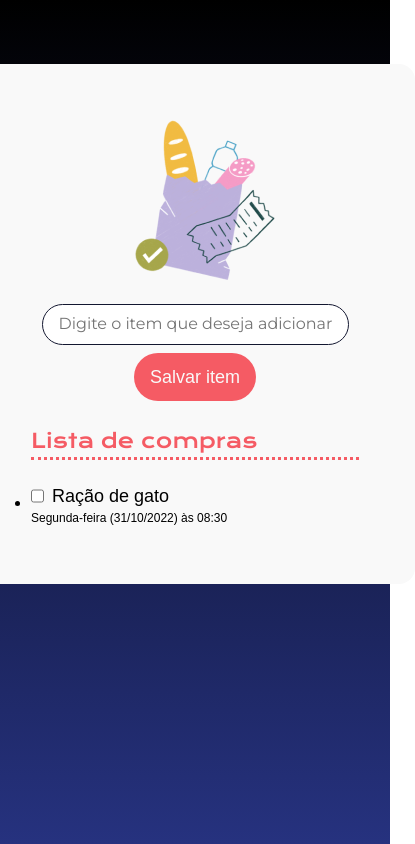
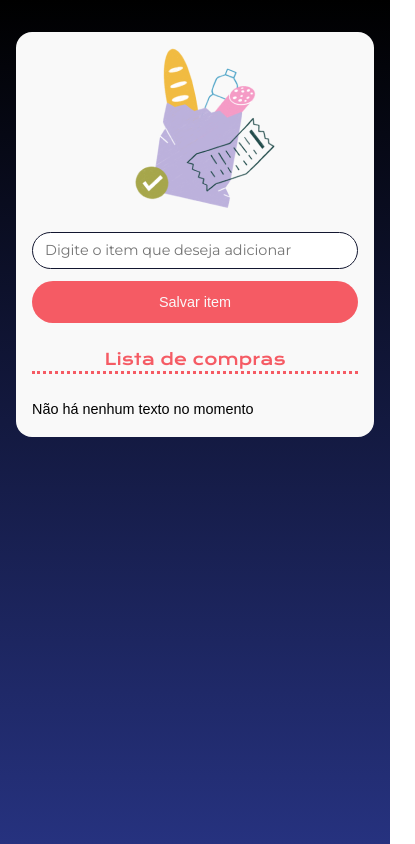
Before and after one commit to Mr-Thales-Reis/Projeto_Front_End, a plain HTML site: page Construindo_paginas_dinamicas/index.html in a window 390 px wide. Shown: the whole page, 415 px wide, since content can reach past the window. Drawn offline with nearby package versions, Linux system fonts and the light colour scheme; a web font is replaced by a local one.

Commit message:
Finalização do Projeto

```diff
--- a/Construindo_paginas_dinamicas/Styles.css
+++ b/Construindo_paginas_dinamicas/Styles.css
@@ -17,24 +17,22 @@
 body {
     background: var(--degrade-azul);
     background-repeat: no-repeat;
-    height: 100vh;
-
+    min-height: 100vh;
     display: flex;
     flex-direction: column;
     align-items: center;
+    padding: 16px;
 }
 
 main {
     background-color: var(--neutro);
-    margin-top: 64px;
-
+    margin-top: 32px;
     display: flex;
     flex-direction: column;
     gap: 24px;
-
-    width: 440px;
-    padding: 56px;
-
+    width: 100%;
+    max-width: 480px;
+    padding: 32px 24px;
     align-items: center;
     border-radius: 16px;
 }
@@ -42,22 +40,24 @@ main {
 h2 {
     font-family: var(--fonte-titulo);
     color: var(--cor-primaria);
-    font-size: 20px;
+    font-size: 1.25rem;
     font-weight: 400;
-    line-height: 32px;
+    line-height: 1.5rem;
+    text-align: center;
 }
 
 hr {
     border: none;
     border-bottom: 3px dotted var(--cor-primaria);
     margin-bottom: 24px;
+    width: 100%;
 }
 
 p {
     font-family: var(--fonte-texto);
-    font-size: 18px;
+    font-size: 1rem;
     font-weight: 400;
-    line-height: 24px;
+    line-height: 1.4rem;
     text-align: left;
 }
 
@@ -66,15 +66,14 @@ p {
     padding: 12px 16px;
     border-radius: 24px;
     border: 1px solid var(--preto);
-    width: 307px;
-
+    width: 100%;
     font-family: var(--fonte-texto);
 }
 
 .input-item::placeholder {
     font-family: "Montserrat", sans-serif;
-    font-size: 16px;
-    line-height: 19px;
+    font-size: 0.9rem;
+    line-height: 1.2rem;
 }
 
 .button-item {
@@ -83,26 +82,33 @@ p {
     background-color: var(--cor-primaria);
     color: var(--neutro);
     font-family: var(--fonte-texto);
-    font-size: 18px;
+    font-size: 1rem;
     font-weight: 400;
-    line-height: 24px;
+    line-height: 1.4rem;
     border: none;
+    width: 100%;
+    max-width: 300px;
 }
 
 form {
     display: flex;
     flex-direction: column;
     align-items: center;
-    gap: 8px;
+    gap: 12px;
+    width: 100%;
 }
 
 .lista-item-container {
     display: flex;
+    align-items: center;
     gap: 8px;
+    width: 100%;
+    justify-content: flex-start;
 }
-x
+
 ul {
     list-style-type: none;
+    width: 100%;
 }
 
 .input-checkbox {
@@ -116,6 +122,7 @@ ul {
     border: 1px solid var(--preto);
     cursor: pointer;
     border-radius: 4px;
+    flex-shrink: 0;
 }
 
 .checked {
@@ -130,16 +137,14 @@ ul {
     top: -10%;
     width: 5px;
     height: 14px;
-
     border-top: 2px solid var(--neutro);
     border-left: 2px solid var(--neutro);
-
     transform: rotate(-140deg);
 }
 
 .texto-data {
-    font-size: 12px;
-    line-height: 20px;
+    font-size: 0.75rem;
+    line-height: 1.25rem;
 }
 
 .item-lista-button {
@@ -150,3 +155,41 @@ ul {
 .container-lista {
     width: 100%;
 }
+
+@media (max-width: 768px) {
+    main {
+        padding: 24px 16px;
+    }
+
+    h2 {
+        font-size: 1.1rem;
+    }
+
+    p {
+        font-size: 0.9rem;
+    }
+
+    .button-item {
+        max-width: 100%;
+    }
+}
+
+@media (max-width: 480px) {
+    main {
+        margin-top: 16px;
+        padding: 16px;
+    }
+
+    h2 {
+        font-size: 1rem;
+    }
+
+    .input-item {
+        padding: 10px 12px;
+    }
+
+    .button-item {
+        font-size: 0.9rem;
+        padding: 10px;
+    }
+}
--- a/Construindo_paginas_dinamicas/index.html
+++ b/Construindo_paginas_dinamicas/index.html
@@ -30,17 +30,10 @@
         <h2>Lista de compras</h2>
         <hr />
 
-        <ul id="lista-de-compras">
-          <li>
-            <div class="lista-item-container">
-              <input type="checkbox" id="checkbox-1" />
-              <p>Ração de gato</p>
-            </div>
-            <p class="texto-data">Segunda-feira (31/10/2022) às 08:30</p>
-          </li>
-        </ul>
+        <ul id="lista-de-compras"></ul>
+        <p class="mensagem-lista-vazia">Não há nenhum texto no momento</p>
       </div>
     </main>
-    <script defer src="index.js"></script>
+    <script type="module" src="index.js" ></script>
   </body>
 </html>
--- a/Construindo_paginas_dinamicas/index.js
+++ b/Construindo_paginas_dinamicas/index.js
@@ -1,50 +1,17 @@
-const inputItem = document.getElementById("input-item")
-let contador = 0;
+import { criarItemDaLista } from "./scripts/CriarItemDaLista.js";
+import  verificarListaVazia  from "./scripts/verificarListaVazia.js";
+
+const botaoAdicionar = document.getElementById("adicionar-item")
 const listaDeCompras = document.getElementById("lista-de-compras")
 
-const botaoAdicionar = document.getElementById("adicionar-item")
 
 botaoAdicionar.addEventListener("click", (evento) => {
     evento.preventDefault();
-    console.log(inputItem.value)
-    if(inputItem.value === ""){
-        alert("Você se esqueceu de preencher!!")
-        return
-    }
-
-    const itemDaLista = document.createElement("li")
-    const containerItemDaLista = document.createElement("div")
-    containerItemDaLista.classList.add("lista-item-container")
-    const inputCheckbox = document.createElement("input");
-    inputCheckbox.type = "checkbox";
-    inputCheckbox.id = "checkbox-" + contador++;
-    const nomeItem = document.createElement('p')
-    nomeItem.innerText = inputItem.value;
-
-    inputCheckbox.addEventListener("click", function(){
-        if(inputCheckbox.checked){
-            nomeItem.style.textDecoration = 'line-through';
-        }else{
-            nomeItem.style.textDecoration = 'none';
-        }
-    })
-
-    containerItemDaLista.appendChild(inputCheckbox);
-    containerItemDaLista.appendChild(nomeItem);
-    itemDaLista.appendChild(containerItemDaLista)
-
-    const diaDaSemana = new Date().toLocaleDateString("pt-br", {weekday: "long"})
-    const data = new Date().toLocaleDateString("pt-br")
-    const hora = new Date().toLocaleString("pt-br", {hour: "numeric", minute: "numeric"})
-
-    const dataCompleta = `${diaDaSemana} (${data} ás ${hora})`
-    const itemData = document.createElement("p")
-    itemData.innerText = dataCompleta;
-    itemData.classList.add("texto-data")
-
-    itemDaLista.appendChild(itemData)
+    const itemDaLista = criarItemDaLista();
+    listaDeCompras.appendChild(itemDaLista)
+    verificarListaVazia(listaDeCompras);
+})
 
 
-    listaDeCompras.appendChild(itemDaLista)
 
-})
+verificarListaVazia(listaDeCompras);
--- /dev/null
+++ b/Construindo_paginas_dinamicas/scripts/CriarItemDaLista.js
@@ -0,0 +1,45 @@
+import gerarDiaDaSemana from "./gerarDiadaSemana.js";
+
+const inputItem = document.getElementById("input-item")
+const listaDeCompras = document.getElementById("lista-de-compras")
+let contador = 0;
+
+export function criarItemDaLista(){
+
+    console.log(inputItem.value)
+    if(inputItem.value === ""){
+        alert("Você se esqueceu de preencher!!")
+        return
+    }
+
+    const itemDaLista = document.createElement("li")
+    const containerItemDaLista = document.createElement("div")
+    containerItemDaLista.classList.add("lista-item-container")
+    const inputCheckbox = document.createElement("input");
+    inputCheckbox.type = "checkbox";
+    inputCheckbox.id = "checkbox-" + contador++;
+    const nomeItem = document.createElement('p')
+    nomeItem.innerText = inputItem.value;
+
+    inputCheckbox.addEventListener("click", function(){
+        if(inputCheckbox.checked){
+            nomeItem.style.textDecoration = 'line-through';
+        }else{
+            nomeItem.style.textDecoration = 'none';
+        }
+    })
+
+    containerItemDaLista.appendChild(inputCheckbox);
+    containerItemDaLista.appendChild(nomeItem);
+    itemDaLista.appendChild(containerItemDaLista)
+
+    const dataCompleta = gerarDiaDaSemana();
+
+    const itemData = document.createElement("p")
+    itemData.innerText = dataCompleta;
+    itemData.classList.add("texto-data")
+
+    itemDaLista.appendChild(itemData)
+
+    return itemDaLista
+}
--- /dev/null
+++ b/Construindo_paginas_dinamicas/scripts/gerarDiadaSemana.js
@@ -0,0 +1,10 @@
+function gerarDiaDaSemana(){
+    const diaDaSemana = new Date().toLocaleDateString("pt-br", {weekday: "long"})
+    const data = new Date().toLocaleDateString("pt-br")
+    const hora = new Date().toLocaleString("pt-br", {hour: "numeric", minute: "numeric"})
+    const dataCompleta = `${diaDaSemana} (${data} ás ${hora})`
+
+    return dataCompleta;
+}
+
+export default gerarDiaDaSemana;
--- /dev/null
+++ b/Construindo_paginas_dinamicas/scripts/verificarListaVazia.js
@@ -0,0 +1,12 @@
+const mensagemListaVazia = document.querySelector(".mensagem-lista-vazia");
+
+function verificarListaVazia(listaDeCompras){
+    const itensDaLista = listaDeCompras.querySelectorAll("li")
+    if(itensDaLista.length === 0){
+        mensagemListaVazia.style.display = "block"
+    }else{
+        mensagemListaVazia.style.display = "none"
+    }
+}
+
+export default verificarListaVazia;
```
